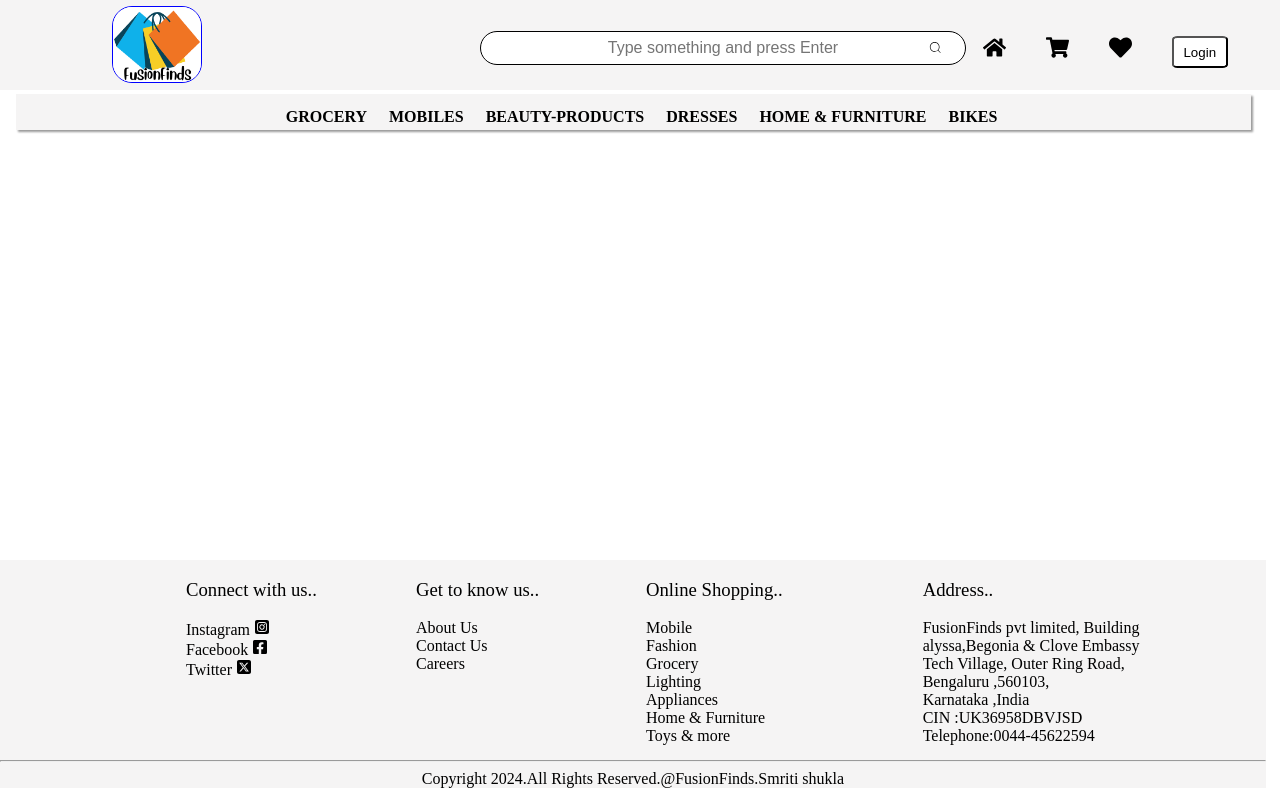
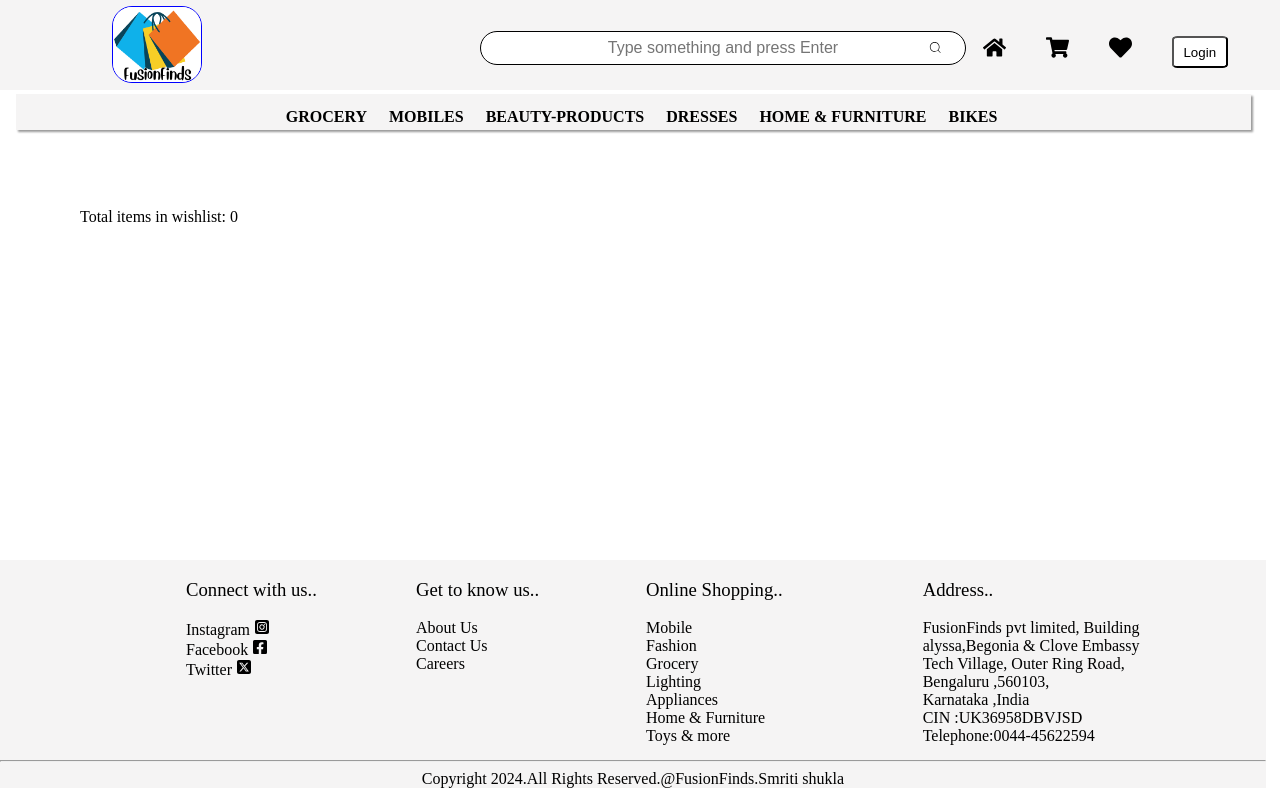
Before and after one commit to shuklasmriti/e-commerce, a React (Create React App) app: page /wishlist in a window 1280 px wide. Built offline with nearby package versions, Linux system fonts and the light colour scheme.

Commit message:
wishlistcount ewarning resolved

```diff
--- a/src/Components/Pages/Wishlist/Wishlist.jsx
+++ b/src/Components/Pages/Wishlist/Wishlist.jsx
@@ -18,7 +18,7 @@ const[wishlistCount,setWishlistCount]=useState(0);
 
 useEffect(()=>
 {
-  setWishlistCount(wishlist.lenght);
+  setWishlistCount(wishlist.length);
 },[wishlist]);
 
 const handleDelete = (id) => {
@@ -53,7 +53,7 @@ const handleDelete = (id) => {
   </div>
 </div>
 ))}
-
+  <p>Total items in wishlist: {wishlistCount}</p>
 
 </div>
 </>
```
